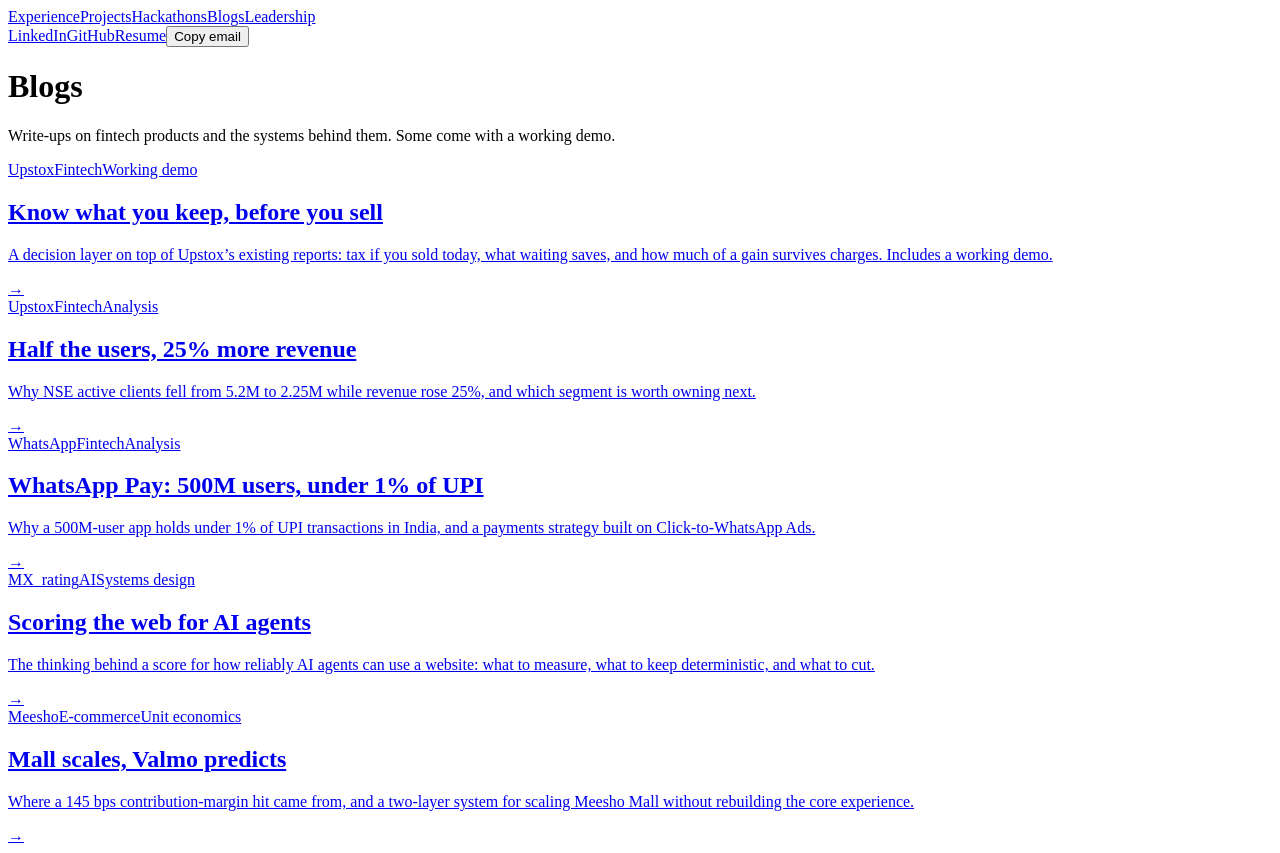
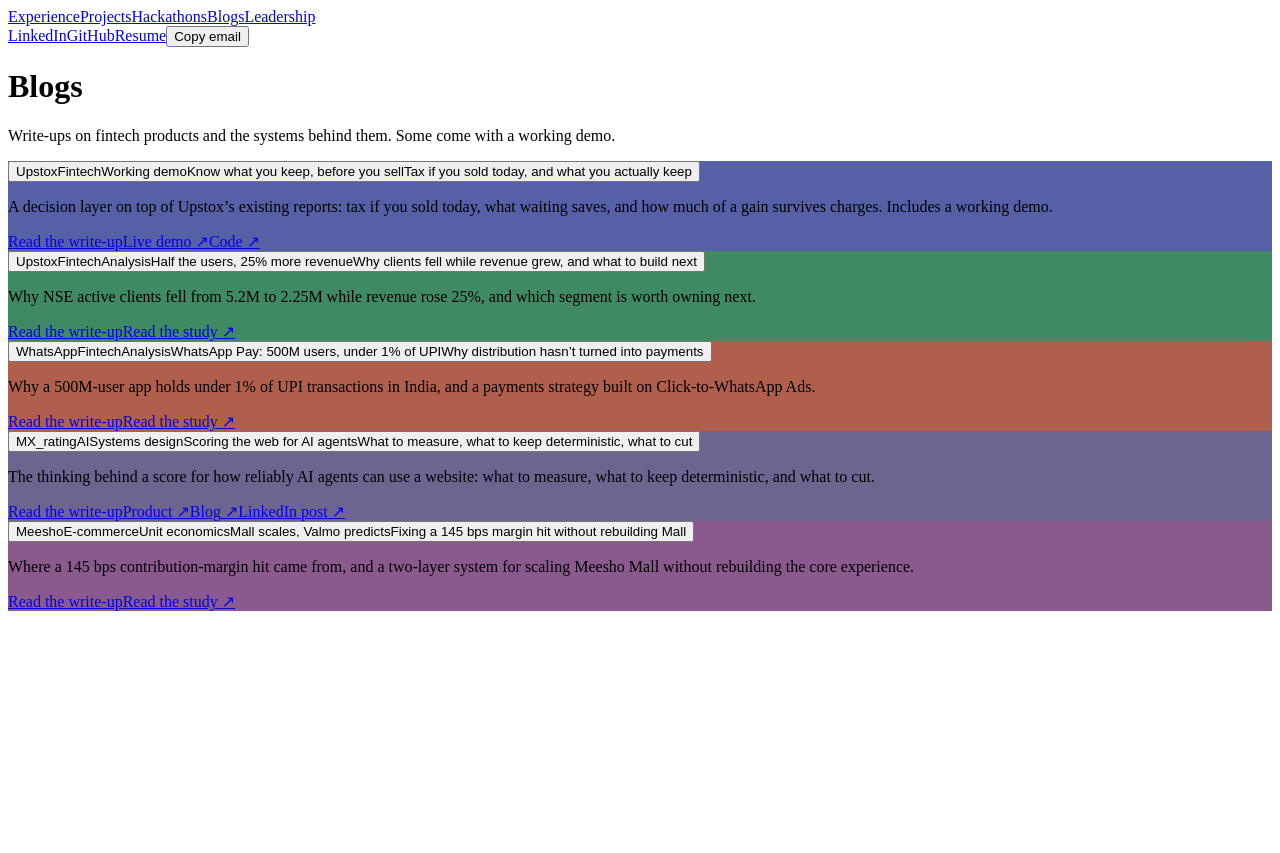
Before and after one commit to varuntripathi-029/portfolio_varun, a React (Vite) app: page /blogs in a window 1280 px wide. After the commit the page ends 800 px from the top, so only its background shows below. Built offline with nearby package versions, Linux system fonts and the light colour scheme; the HTML template or start-up script is replaced by a standard one.

Commit message:
Collapse cards on experience, projects, hackathons and blogs pages

```diff
--- a/src/pages/Blogs.tsx
+++ b/src/pages/Blogs.tsx
@@ -1,6 +1,6 @@
 import { Link } from 'react-router-dom'
 import { blogs } from '../data'
-import { PageHead } from '../components'
+import { ExpandBanner, PageHead } from '../components'
 
 export default function Blogs() {
   return (
@@ -8,25 +8,27 @@
       <PageHead title="Blogs">
         Write-ups on fintech products and the systems behind them. Some come with a working demo.
       </PageHead>
-      <div className="grid">
+      <div className="grid grid-top">
         {blogs.map((b) => (
-          <Link key={b.slug} to={`/blogs/${b.slug}`} className="banner banner-tall" style={{ background: b.color }}>
-            <div className="banner-copy">
-              <div className="chips">
-                <span className="chip">{b.org}</span>
-                {b.tags.map((t) => (
-                  <span key={t} className="chip">
-                    {t}
-                  </span>
-                ))}
-              </div>
-              <h2>{b.title}</h2>
-              <p>{b.summary}</p>
-              <span className="circle" aria-hidden="true">
-                →
-              </span>
+          <ExpandBanner
+            key={b.slug}
+            color={b.color}
+            chips={[b.org, ...b.tags]}
+            title={b.title}
+            teaser={b.tagline}
+          >
+            <p className="banner-summary">{b.summary}</p>
+            <div className="actions">
+              <Link className="ghost-btn ghost-solid" to={`/blogs/${b.slug}`}>
+                Read the write-up
+              </Link>
+              {b.links.map((l) => (
+                <a key={l.href} className="ghost-btn" href={l.href} target="_blank" rel="noreferrer">
+                  {l.label} ↗
+                </a>
+              ))}
             </div>
-          </Link>
+          </ExpandBanner>
         ))}
       </div>
     </>
--- a/src/pages/Experience.tsx
+++ b/src/pages/Experience.tsx
@@ -1,6 +1,5 @@
-import { Link } from 'react-router-dom'
 import { experience, profile, skills } from '../data'
-import { Timeline } from '../components'
+import { ExpandCard, Timeline } from '../components'
 
 export default function Experience() {
   return (
@@ -14,19 +13,14 @@
         </a>
       </section>
 
-      <Link to="/projects" className="banner" style={{ background: '#5560a6' }}>
-        <div className="banner-copy">
+      <section className="banner now" style={{ background: '#5560a6' }}>
         <div className="chips">
           <span className="chip">Now</span>
           <span className="chip">Agentic AI</span>
         </div>
         <h2>AI + QA engineer at TIFIN AI</h2>
         <p>Agentic infrastructure for wealth management, backed by J.P. Morgan.</p>
-          <span className="circle" aria-hidden="true">
-            →
-          </span>
-        </div>
-      </Link>
+      </section>
 
       <section className="card span-2">
         <h2 className="card-title">Experience</h2>
@@ -39,8 +33,8 @@
         />
       </section>
 
-      <section className="card span-2">
-        <h2 className="card-title">What I work with</h2>
+      <div className="span-2">
+        <ExpandCard title="What I work with" badge={skills.map((s) => s.group).join(' · ')}>
           <dl className="skills">
             {skills.map((s) => (
               <div key={s.group} className="skill-row">
@@ -49,7 +43,8 @@
               </div>
             ))}
           </dl>
-      </section>
+        </ExpandCard>
+      </div>
     </div>
   )
 }
--- a/src/pages/Hackathons.tsx
+++ b/src/pages/Hackathons.tsx
@@ -1,5 +1,5 @@
 import { hackathons, honors } from '../data'
-import { PageHead } from '../components'
+import { ExpandCard, PageHead } from '../components'
 
 export default function Hackathons() {
   return (
@@ -7,25 +7,26 @@
       <PageHead title="Hackathons">
         Four builds under a deadline in 2026: one podium, three finals.
       </PageHead>
-      <div className="grid">
+      <div className="grid grid-top">
         {hackathons.map((h) => (
-          <section key={h.title} className="card">
-            <p className="card-kicker">
-              {h.event}, {h.when}
-            </p>
-            <h2 className="card-title">{h.title}</h2>
-            <p className="result">{h.result}</p>
+          <ExpandCard
+            key={h.title}
+            kicker={`${h.event}, ${h.when}`}
+            title={h.title}
+            badge={h.result}
+          >
             <p>{h.detail}</p>
-          </section>
+          </ExpandCard>
         ))}
-        <section className="card span-2">
-          <h2 className="card-title">Honors</h2>
-          <ul className="plain-list">
-            {honors.map((h) => (
-              <li key={h}>{h}</li>
-            ))}
-          </ul>
-        </section>
+        <div className="span-2">
+          <ExpandCard title="Honors" badge={`${honors.length} highlights`}>
+            <ul className="plain-list">
+              {honors.map((h) => (
+                <li key={h}>{h}</li>
+              ))}
+            </ul>
+          </ExpandCard>
+        </div>
       </div>
     </>
   )
--- a/src/pages/Projects.tsx
+++ b/src/pages/Projects.tsx
@@ -1,5 +1,5 @@
 import { projects } from '../data'
-import { PageHead } from '../components'
+import { ExpandBanner, PageHead } from '../components'
 
 export default function Projects() {
   return (
@@ -7,29 +7,17 @@
       <PageHead title="Projects">
         AI systems I’ve built end to end, from retrieval and inference to the interface on top.
       </PageHead>
-      <div className="stack">
+      <div className="grid grid-top">
         {projects.map((p) => (
-          <article key={p.slug} className="banner banner-wide" style={{ background: p.color }}>
-            <div className="banner-copy">
-              <div className="chips">
-                {p.tags.map((t) => (
-                  <span key={t} className="chip">
-                    {t}
-                  </span>
-                ))}
-                {p.status && <span className="chip chip-solid">{p.status}</span>}
-              </div>
-              <h2>{p.title}</h2>
-              <p>{p.summary}</p>
-              <div className="actions">
-                {p.links.map((l) => (
-                  <a key={l.href} className="ghost-btn" href={l.href} target="_blank" rel="noreferrer">
-                    {l.label} ↗
-                  </a>
-                ))}
-              </div>
-            </div>
-            <div className="banner-panel">
+          <ExpandBanner
+            key={p.slug}
+            color={p.color}
+            chips={[...p.tags, ...(p.status ? [p.status] : [])]}
+            title={p.title}
+            teaser={p.tagline}
+          >
+            <p className="banner-summary">{p.summary}</p>
+            <div className="panel">
               <p className="panel-label">Stack</p>
               <ul>
                 {p.stack.map((s) => (
@@ -43,7 +31,14 @@
                 ))}
               </ul>
             </div>
-          </article>
+            <div className="actions">
+              {p.links.map((l) => (
+                <a key={l.href} className="ghost-btn" href={l.href} target="_blank" rel="noreferrer">
+                  {l.label} ↗
+                </a>
+              ))}
+            </div>
+          </ExpandBanner>
         ))}
       </div>
     </>
```
Lines whose indentation alone changed are shown as unchanged.
